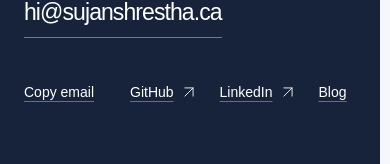
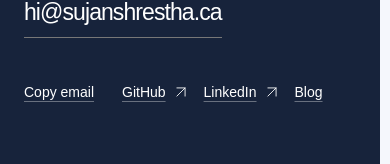
Before and after one commit to darkweb19/sujanshrestha.ca, a Next.js app: page / in a window 390 px wide. Shown: the part 7473-7637 px from the top of the page. Built offline with nearby package versions, Linux system fonts and the light colour scheme.

Commit message:
style(polish): keep mobile contact links aligned with usable hit areas

```diff
--- a/app/globals.css
+++ b/app/globals.css
@@ -909,6 +909,8 @@ textarea {
 	.contact-section .section-heading {
 		margin-bottom: 24px;
 	}
+	.contact-links { gap: 8px 16px; }
+	.contact-links a { min-width: 44px; }
 	.article-layout {
 		padding: 48px 24px 72px;
 	}
```
